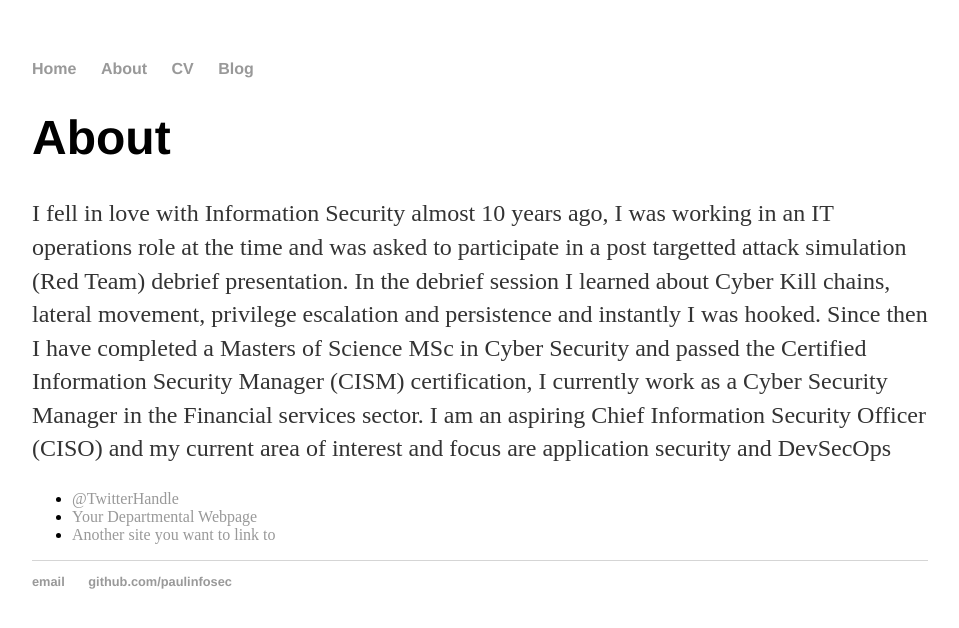
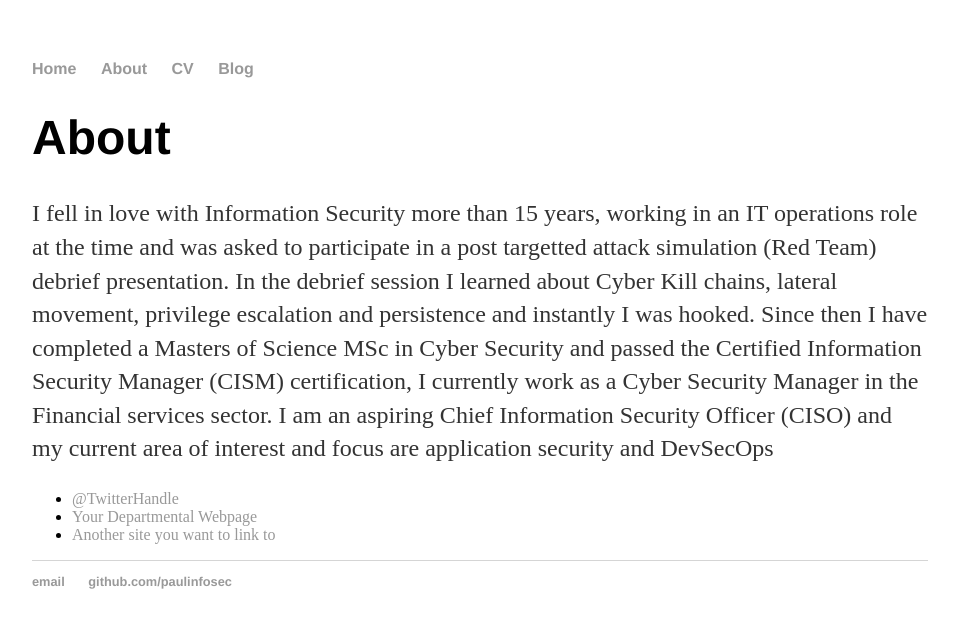
Before and after one commit to PaulInfoSec/PaulInfoSec.github.io, a Jekyll site: the page built from about/index.html, in a window 1280 px wide. Shown: the top 628 px of the page, without its empty margins (160-1119 px from the left). Built offline with Jekyll 4.4.1, drawn with Linux system fonts in a browser that asks for light colours.

Commit message:
Update index.html

```diff
--- a/about/index.html
+++ b/about/index.html
@@ -5,7 +5,7 @@
 
 		<div class="about">
 			<h1>About</h1>
-			<p>I fell in love with Information Security almost 10 years ago, I was working in an IT operations role at the time and was asked to participate in a post targetted attack simulation (Red Team) debrief presentation. In the debrief session I learned about Cyber Kill chains, lateral movement, privilege escalation and persistence and instantly I was hooked. Since then I have completed a Masters of Science MSc in Cyber Security and passed the Certified Information Security Manager (CISM) certification, I currently work as a Cyber Security Manager in the Financial services sector. I am an aspiring Chief Information Security Officer (CISO) and my current area of interest and focus are application security and DevSecOps  </p>
+			<p>I fell in love with Information Security more than 15 years, working in an IT operations role at the time and was asked to participate in a post targetted attack simulation (Red Team) debrief presentation. In the debrief session I learned about Cyber Kill chains, lateral movement, privilege escalation and persistence and instantly I was hooked. Since then I have completed a Masters of Science MSc in Cyber Security and passed the Certified Information Security Manager (CISM) certification, I currently work as a Cyber Security Manager in the Financial services sector. I am an aspiring Chief Information Security Officer (CISO) and my current area of interest and focus are application security and DevSecOps  </p>
 
 			<ul class="contacts">
 				<li><a href="#">@TwitterHandle</a></li>
```
